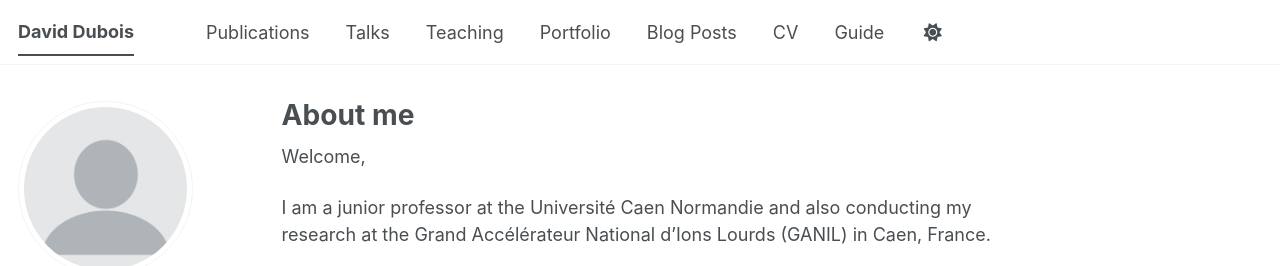
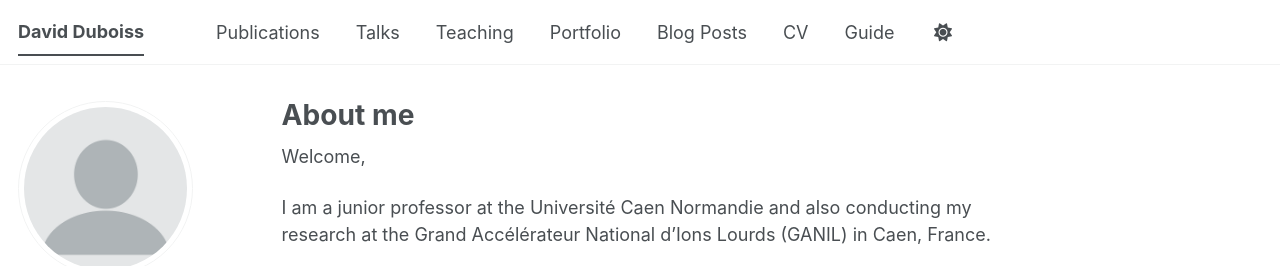
Before and after one commit to daviddubois5/daviddubois, a Jekyll site: the page built from _pages/about.md, in a window 1280 px wide. Shown: the top 266 px of the page. Built offline with Jekyll 4.4.1, drawn with Linux system fonts in a browser that asks for light colours; some web fonts are replaced; a script bundle is joined from its source files by our own code; library files that are not in the unit come from our copies.

Commit message:
Update _config.yml

```diff
--- a/_config.yml
+++ b/_config.yml
@@ -13,7 +13,7 @@ locale                   : "en-US"
 theme: minimal-mistakes-jekyll
 minimal_mistakes_skin: "air" # "air", "aqua", "contrast", "dark", "dirt", "neon", "mint", "plum", "sunrise"
 
-title                    : "David Dubois"
+title                    : "David Duboiss"
 title_separator          : "-"
 name                     : &name "David Dubois"
 description              : &description "Your Name's academic portfolio"   # Update this with a general description of your site, this is the default if not overridden by a page
```
